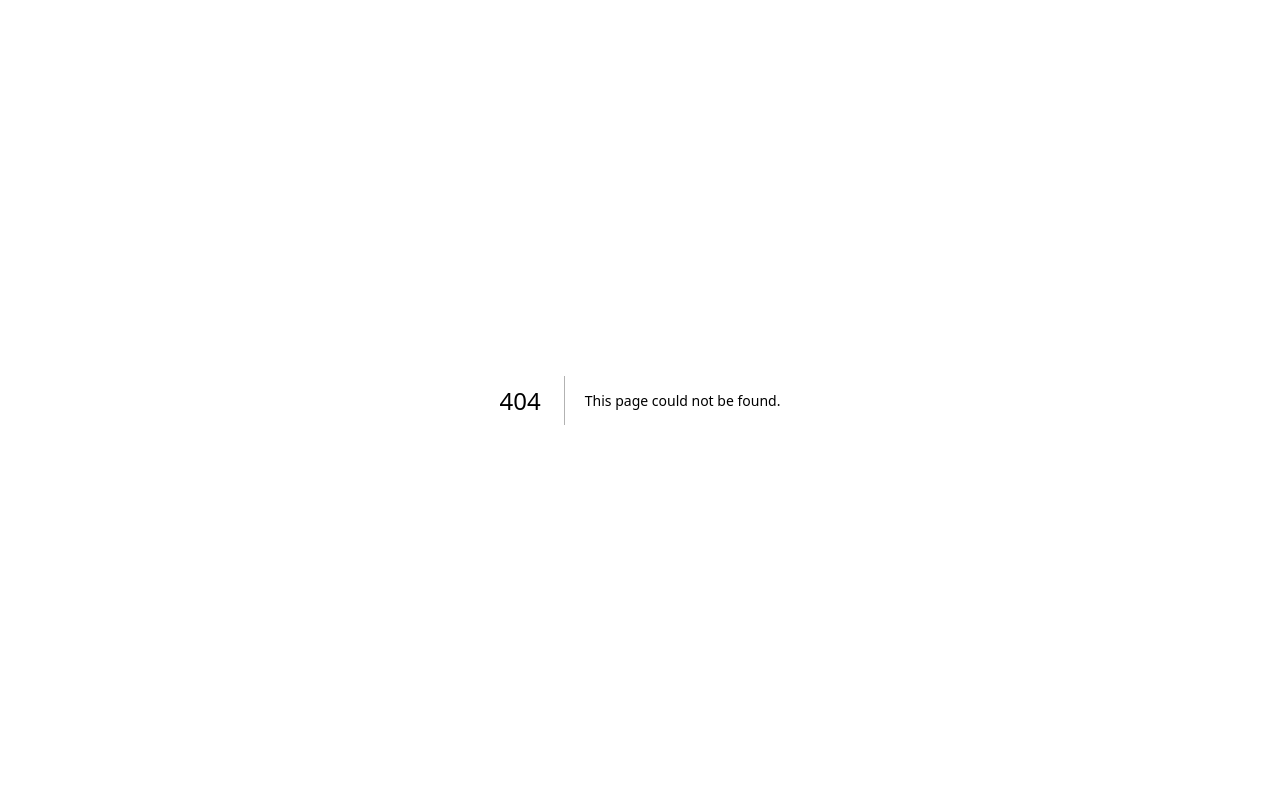
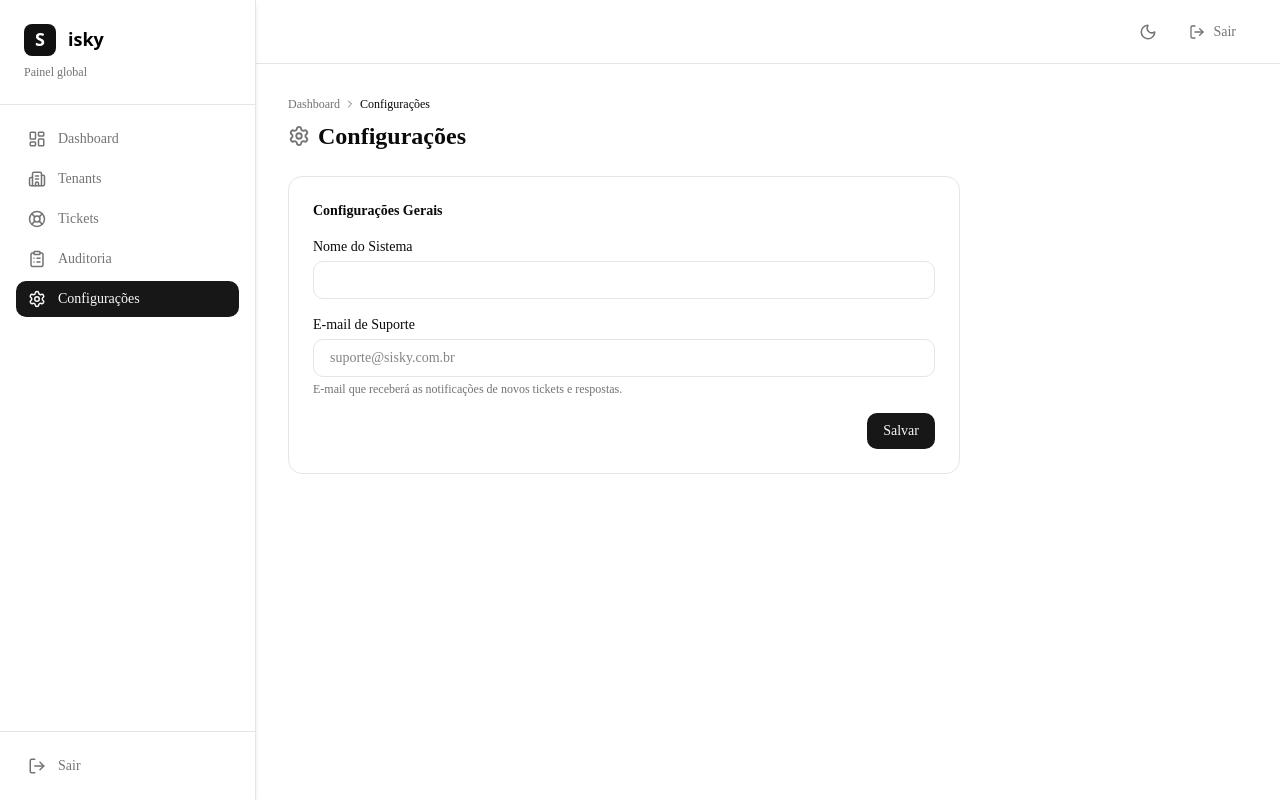
Before and after one commit to rodrigoinfosistec/sisky-admin, a Next.js app: page /settings in a window 1280 px wide. Before the commit this address had no page. Built offline with nearby package versions, Linux system fonts and the light colour scheme; no server answers.

Commit message:
feat: add settings page with support email and system name configuration

```diff
--- /dev/null
+++ b/app/(app)/settings/page.tsx
@@ -0,0 +1,115 @@
+"use client";
+
+import { useEffect, useState } from "react";
+import { Settings } from "lucide-react";
+import { toast } from "sonner";
+import api from "@/lib/api";
+import PageTitle from "@/components/page-title";
+import PageHeader from "@/components/page-header";
+
+export default function SettingsPage() {
+    const [supportEmail, setSupportEmail] = useState("");
+    const [systemName, setSystemName] = useState("");
+    const [loading, setLoading] = useState(true);
+    const [saving, setSaving] = useState(false);
+
+    async function fetchSettings() {
+        try {
+            const response = await api.get<Record<string, string>>("/api/admin/settings");
+            setSupportEmail(response.data["support_email"] ?? "");
+            setSystemName(response.data["system_name"] ?? "");
+        } catch {
+            toast.error("Erro ao carregar configurações.");
+        } finally {
+            setLoading(false);
+        }
+    }
+
+    async function handleSubmit(e: React.FormEvent) {
+        e.preventDefault();
+        setSaving(true);
+        try {
+            await api.put("/api/admin/settings", {
+                support_email: supportEmail,
+                system_name: systemName,
+            });
+            toast.success("Configurações salvas com sucesso!");
+        } catch {
+            toast.error("Erro ao salvar configurações.");
+        } finally {
+            setSaving(false);
+        }
+    }
+
+    useEffect(() => {
+        fetchSettings();
+    }, []);
+
+    return (
+        <div>
+            <PageTitle title="Configurações" />
+
+            <PageHeader
+                title="Configurações"
+                icon={<Settings size={22} />}
+                breadcrumb={[
+                    { label: "Dashboard", href: "/dashboard" },
+                    { label: "Configurações" },
+                ]}
+            />
+
+            <div className="max-w-2xl">
+                <div className="bg-card rounded-xl border border-border p-6">
+                    <h2 className="text-sm font-semibold text-foreground mb-4">Configurações Gerais</h2>
+
+                    {loading ? (
+                        <div className="flex flex-col gap-4">
+                            <div className="h-10 bg-muted rounded-lg animate-pulse" />
+                            <div className="h-10 bg-muted rounded-lg animate-pulse" />
+                        </div>
+                    ) : (
+                        <form onSubmit={handleSubmit} className="flex flex-col gap-4">
+                            <div>
+                                <label className="block text-sm font-medium text-foreground mb-1">
+                                    Nome do Sistema
+                                </label>
+                                <input
+                                    type="text"
+                                    value={systemName}
+                                    onChange={(e) => setSystemName(e.target.value)}
+                                    className="w-full border border-input bg-background text-foreground rounded-lg px-4 py-2 text-sm focus:outline-none focus:ring-2 focus:ring-ring"
+                                />
+                            </div>
+
+                            <div>
+                                <label className="block text-sm font-medium text-foreground mb-1">
+                                    E-mail de Suporte
+                                </label>
+                                <input
+                                    type="email"
+                                    value={supportEmail}
+                                    onChange={(e) => setSupportEmail(e.target.value)}
+                                    placeholder="suporte@sisky.com.br"
+                                    className="w-full border border-input bg-background text-foreground rounded-lg px-4 py-2 text-sm focus:outline-none focus:ring-2 focus:ring-ring"
+                                />
+                                <p className="text-xs text-muted-foreground mt-1">
+                                    E-mail que receberá as notificações de novos tickets e respostas.
+                                </p>
+                            </div>
+
+                            <div className="flex justify-end">
+                                <button
+                                    type="submit"
+                                    disabled={saving}
+                                    className="px-4 py-2 bg-primary text-primary-foreground text-sm rounded-lg hover:bg-primary/90 disabled:opacity-50"
+                                >
+                                    {saving ? "Salvando..." : "Salvar"}
+                                </button>
+                            </div>
+                        </form>
+                    )}
+                </div>
+            </div>
+        </div>
+    );
+}
--- a/components/layout/sidebar.tsx
+++ b/components/layout/sidebar.tsx
@@ -1,7 +1,14 @@
 "use client";
 
 import { usePathname } from "next/navigation";
-import { LayoutDashboard, Building2, LogOut, ClipboardList, LifeBuoy } from "lucide-react";
+import {
+    LayoutDashboard,
+    Building2,
+    LogOut,
+    ClipboardList,
+    LifeBuoy,
+    Settings,
+} from "lucide-react";
 import Image from "next/image";
 
 interface Props {
@@ -14,6 +21,7 @@ const navItems = [
     { href: "/tenants", label: "Tenants", icon: Building2 },
     { href: "/tickets", label: "Tickets", icon: LifeBuoy },
     { href: "/audit", label: "Auditoria", icon: ClipboardList },
+    { href: "/settings", label: "Configurações", icon: Settings },
 ];
 
 export default function Sidebar({ onLogout, onNavigate }: Props) {
```
